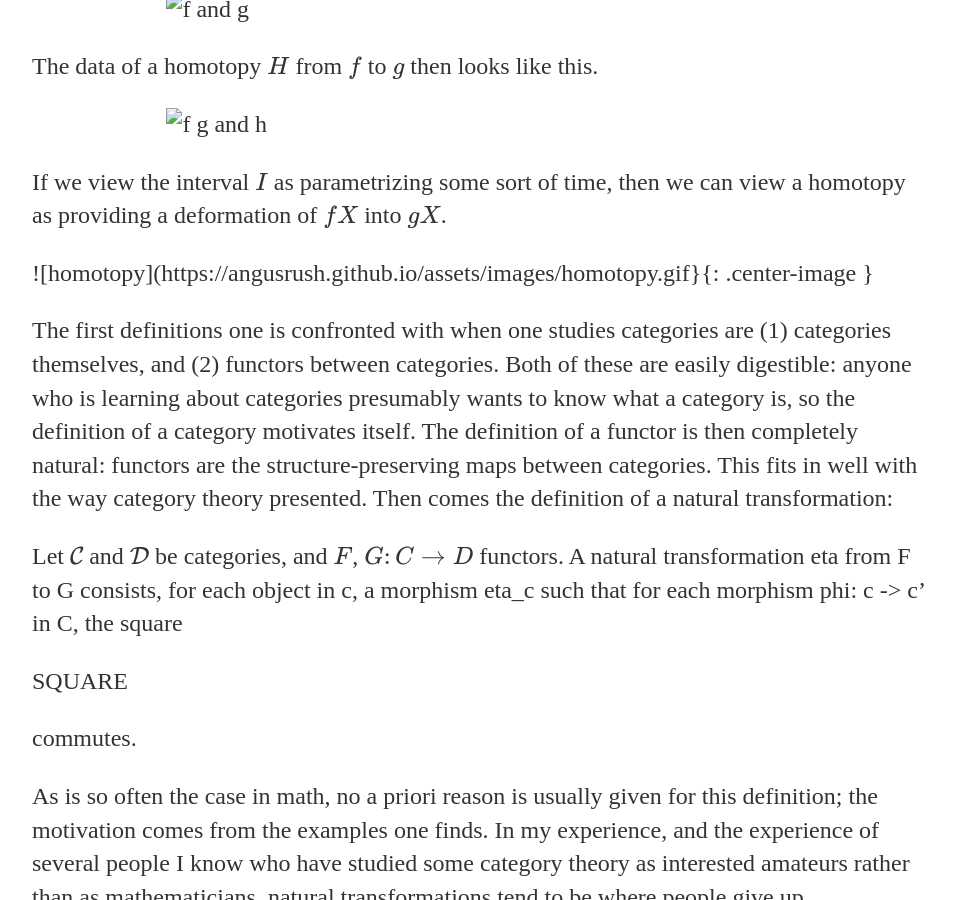
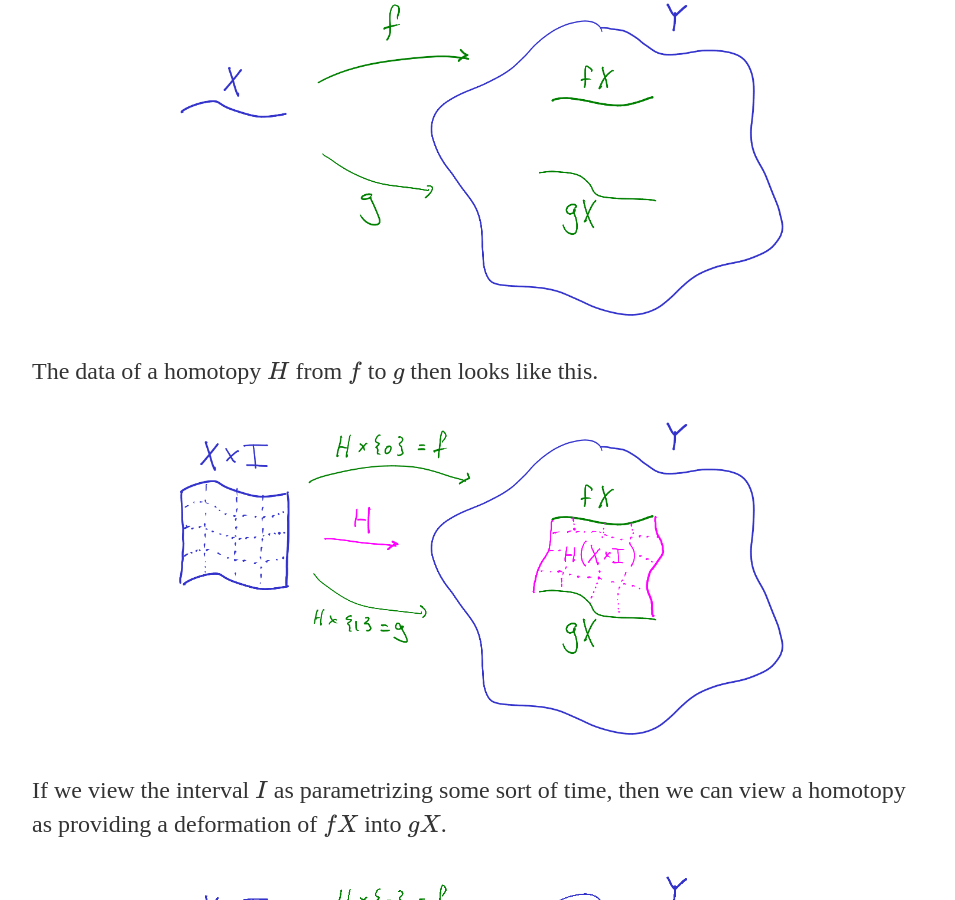
Before and after one commit to angusrush/angusrush.github.io, a Jekyll site: the page built from _posts/2021-05-08-natural-transformations-as-homotopies.markdown, in a window 1280 px wide and 900 px high, scrolled down 646 px. Shown: the whole window, without its empty margins (160-1115 px from the left). Built offline with Jekyll 4.4.1, drawn with Linux system fonts in a browser that asks for light colours.

Commit message:
Adding images, fixing a mistake in the naming of one

```diff
--- a/_posts/2021-05-08-natural-transformations-as-homotopies.markdown
+++ b/_posts/2021-05-08-natural-transformations-as-homotopies.markdown
@@ -25,7 +25,7 @@
 
 If we view the interval $$I$$ as parametrizing some sort of time, then we can view a homotopy as providing a deformation of $$fX$$ into $$gX$$.
 
-![homotopy]({{ site.url }}/assets/images/homotopy.gif}{: .center-image }
+![homotopy]({{ site.url }}/assets/images/homotopy.gif){: .center-image }
 
 The first definitions one is confronted with when one studies categories are
 (1) categories themselves, and (2) functors between categories. Both of these
```
Also changed, not shown: assets/images/f_and_g.png (added), assets/images/f_g_and_h.png (added), assets/images/homotopy.gif (added).
